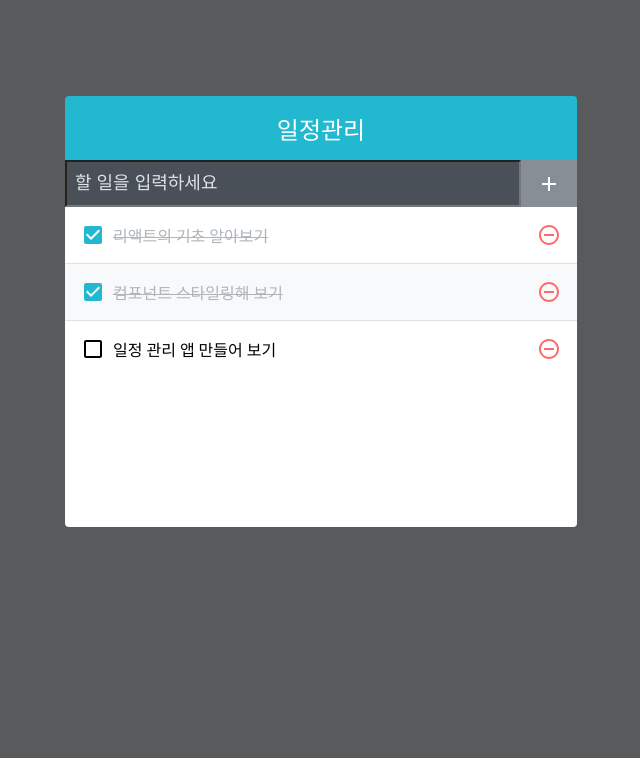
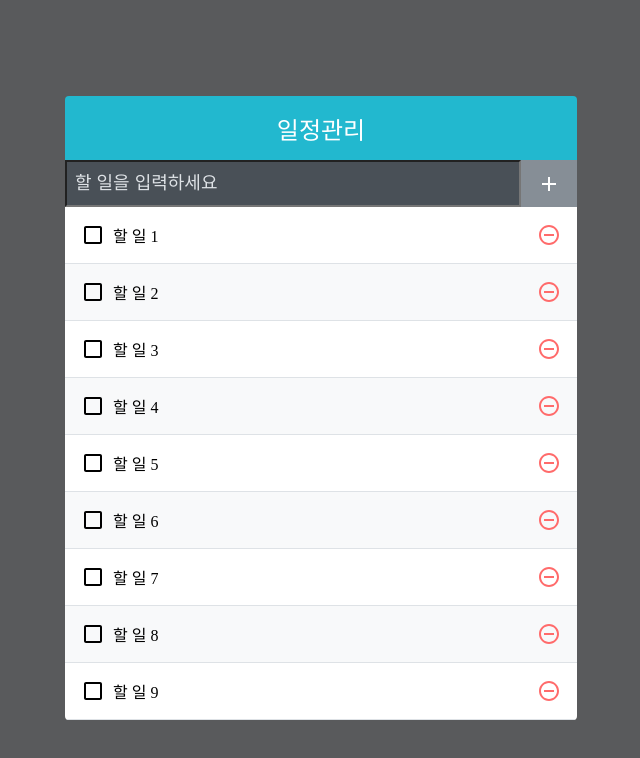
Before and after one commit to cozaro/todo-app, a React (Create React App) app: page / in a window 1280 px wide. Shown: the top 758 px of the page, without its empty margins (319-959 px from the left). Built offline with nearby package versions, Linux system fonts and the light colour scheme.

Commit message:
feat: using 'useReducer' in App.js

```diff
--- a/src/App.js
+++ b/src/App.js
@@ -1,61 +1,67 @@
-import React, { useState, useRef, useCallback } from 'react';
+import React, { useReducer, useRef, useCallback } from 'react';
 import TodoInsert from './components/TodoInsert';
 import TodoList from './components/TodoList';
 import TodoTemplate from './components/TodoTemplate';
 
+function createBulkTodos() {
+  const array = [];
+  for (let i = 1; i <= 2500; i++) {
+    array.push({
+      id: i,
+      text: `할 일 ${i}`,
+      checked: false,
+    });
+  }
+  return array;
+}
+
+function todoReducer(todos, action) {
+  switch (action.type) {
+    case 'INSERT':
+      return todos.concat(action.todo);
+    case 'REMOVE':
+      return todos.filter((todo) => todo.id !== action.id);
+    case 'TOGGLE':
+      return todos.map((todo) =>
+        todo.id === action.id ? { ...todo, checked: !todo.checked } : todo,
+      );
+    default:
+      return todos;
+  }
+}
+
 const App = () => {
-  const [todos, setTodos] = useState([
-    {
-      id: 1,
-      text: '리액트의 기초 알아보기',
-      checked: true,
-    },
-    {
-      id: 2,
-      text: '컴포넌트 스타일링해 보기',
-      checked: true,
-    },
-    {
-      id: 3,
-      text: '일정 관리 앱 만들어 보기',
-      checked: false,
-    },
-  ]);
+  // const [todos, setTodos] = useState(createBulkTodos);
+  const [todos, dispatch] = useReducer(todoReducer, undefined, createBulkTodos);
 
   // 고유값으로 사용될 id
   // ref를 사용하여 변수 담기
   const nextId = useRef(4);
 
-  const onInsert = useCallback(
-    (text) => {
+  const onInsert = useCallback((text) => {
     const todo = {
       id: nextId.current,
       text,
       checked: false,
     };
-      setTodos(todos.concat(todo));
+    // setTodos((todos) => todos.concat(todo));
+    dispatch({ type: 'INSERT', todo });
     nextId.current += 1;
-    },
-    [todos],
-  );
+  }, []);
 
-  const onRemove = useCallback(
-    (id) => {
-      setTodos(todos.filter((todo) => todo.id !== id));
-    },
-    [todos],
-  );
+  const onRemove = useCallback((id) => {
+    // setTodos((todos) => todos.filter((todo) => todo.id !== id));
+    dispatch({ type: 'REMOVE', id });
+  }, []);
 
-  const onToggle = useCallback(
-    (id) => {
-      setTodos(
-        todos.map((todo) =>
-          todo.id === id ? { ...todo, checked: !todo.checked } : todo,
-        ),
-      );
-    },
-    [todos],
-  );
+  const onToggle = useCallback((id) => {
+    // setTodos((todos) =>
+    //   todos.map((todo) =>
+    //     todo.id === id ? { ...todo, checked: !todo.checked } : todo,
+    //   ),
+    // );
+    dispatch({ type: 'TOGGLE', id });
+  }, []);
 
   return (
     <TodoTemplate>
```
Lines whose indentation alone changed are shown as unchanged.
